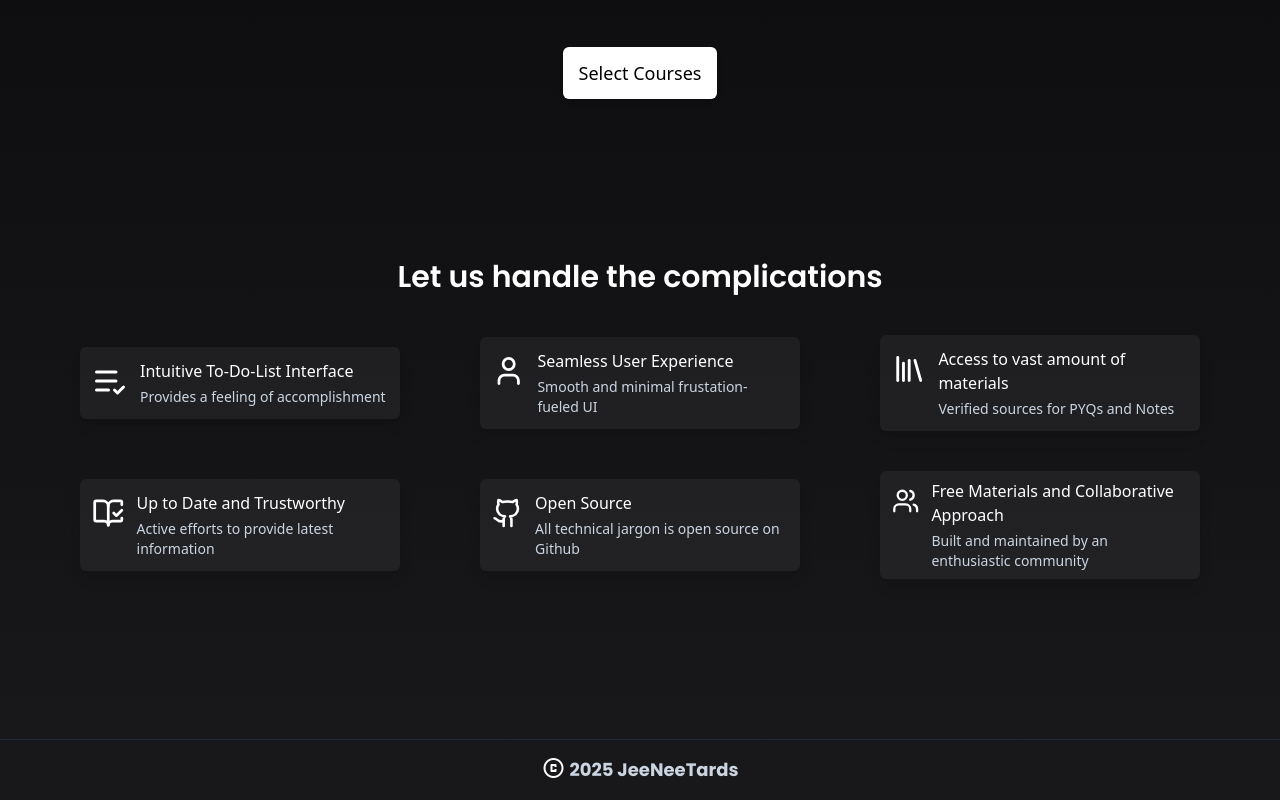
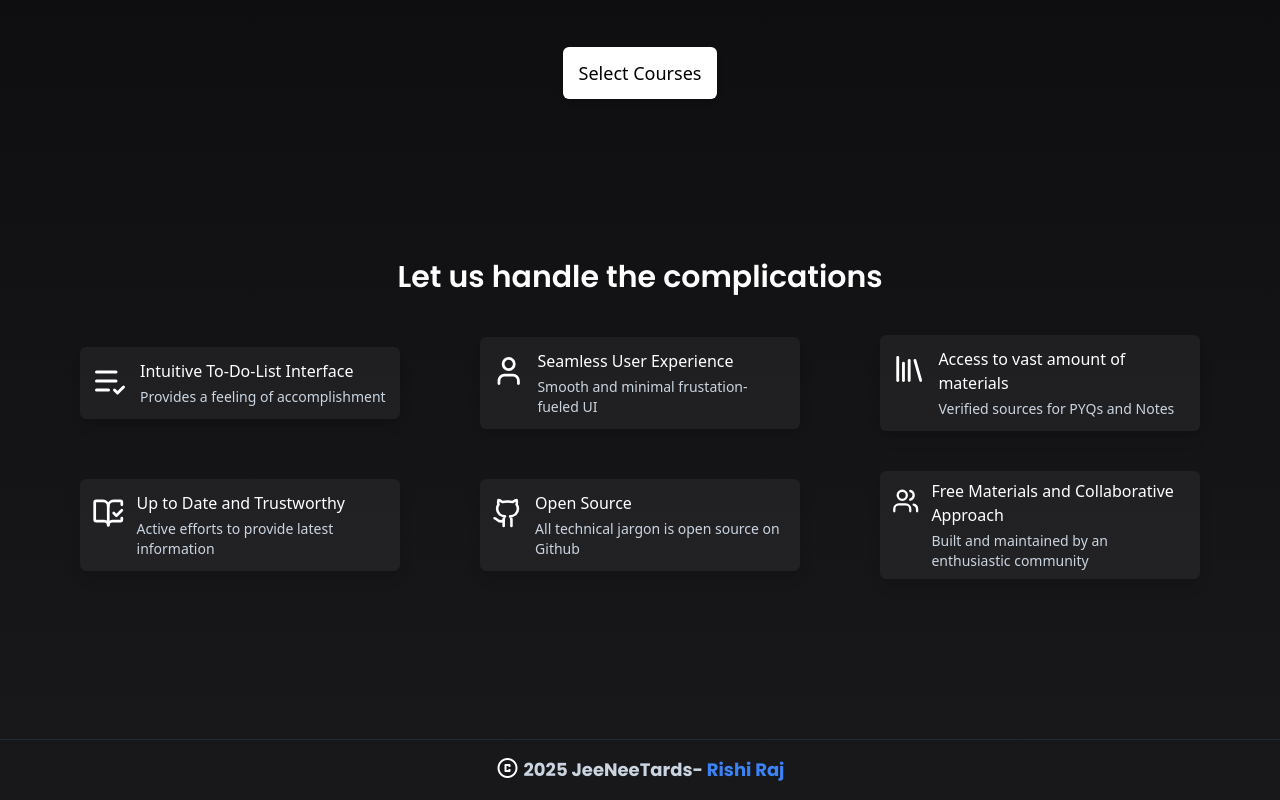
Before and after one commit to rishi0810/JeeNeeTards, a React (Vite) app: page / in a window 1280 px wide. Shown: the part 549-1349 px from the top of the page. Built offline with nearby package versions, Linux system fonts and the light colour scheme; no server answers.

Commit message:
footer updated

```diff
--- a/src/component/Layout/Footer.jsx
+++ b/src/component/Layout/Footer.jsx
@@ -6,8 +6,9 @@ function Footer() {
       <span className="material-symbols-outlined mr-1">
             copyright
           </span>
-        <p className='text-slate-300 text-lg font-poppins font-bold'>
-          {new Date().getFullYear()} JeeNeeTards</p>
+        <p className='text-slate-300 text-sm md:text-lg font-poppins font-bold whitespace-nowrap'>
+          {new Date().getFullYear()} JeeNeeTards- <a href="https://www.linkedin.com/in/rishiraj2003/" className='text-blue-500'>Rishi Raj</a>
+        </p>
       </div>
     </footer>
   )
```
